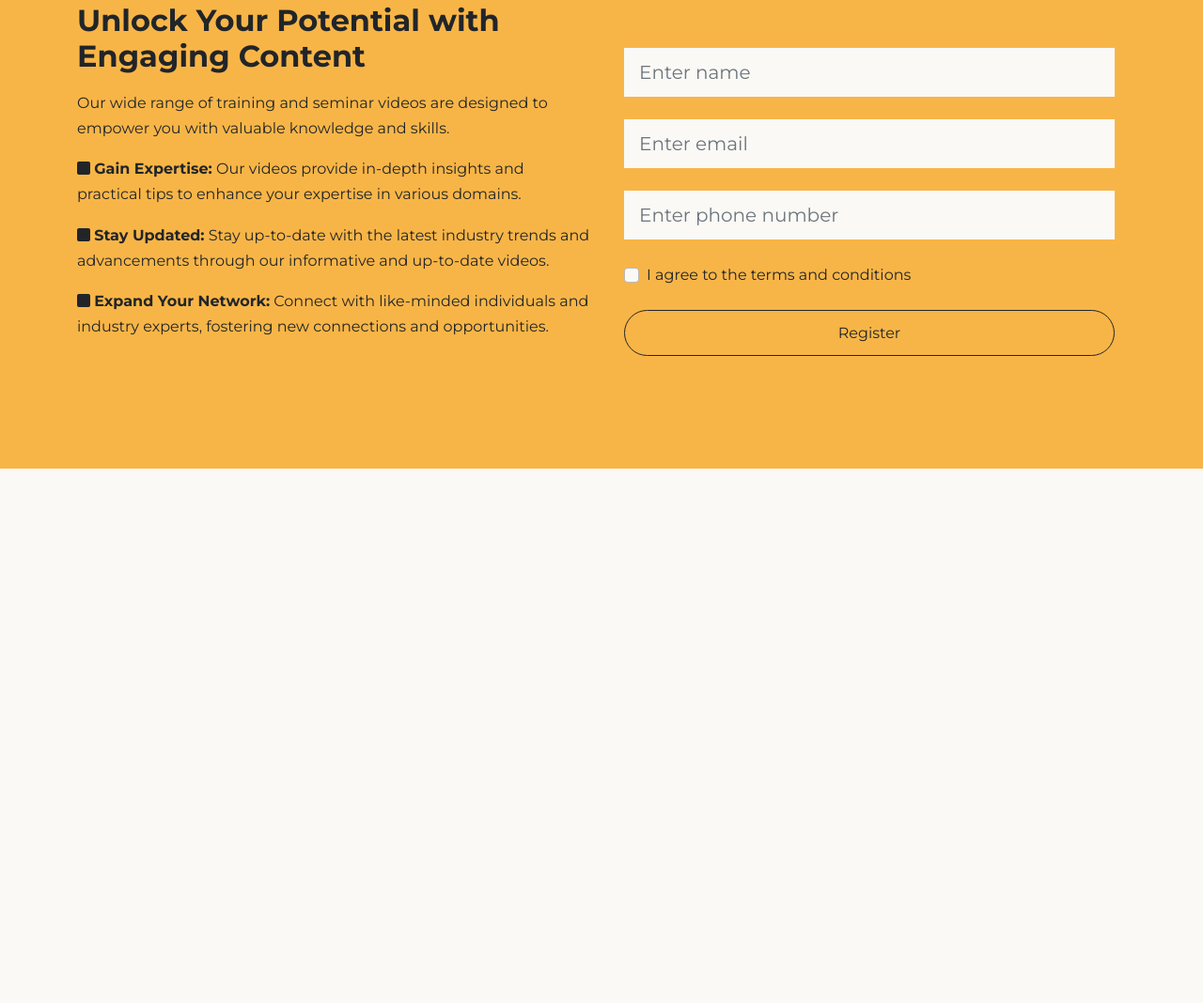
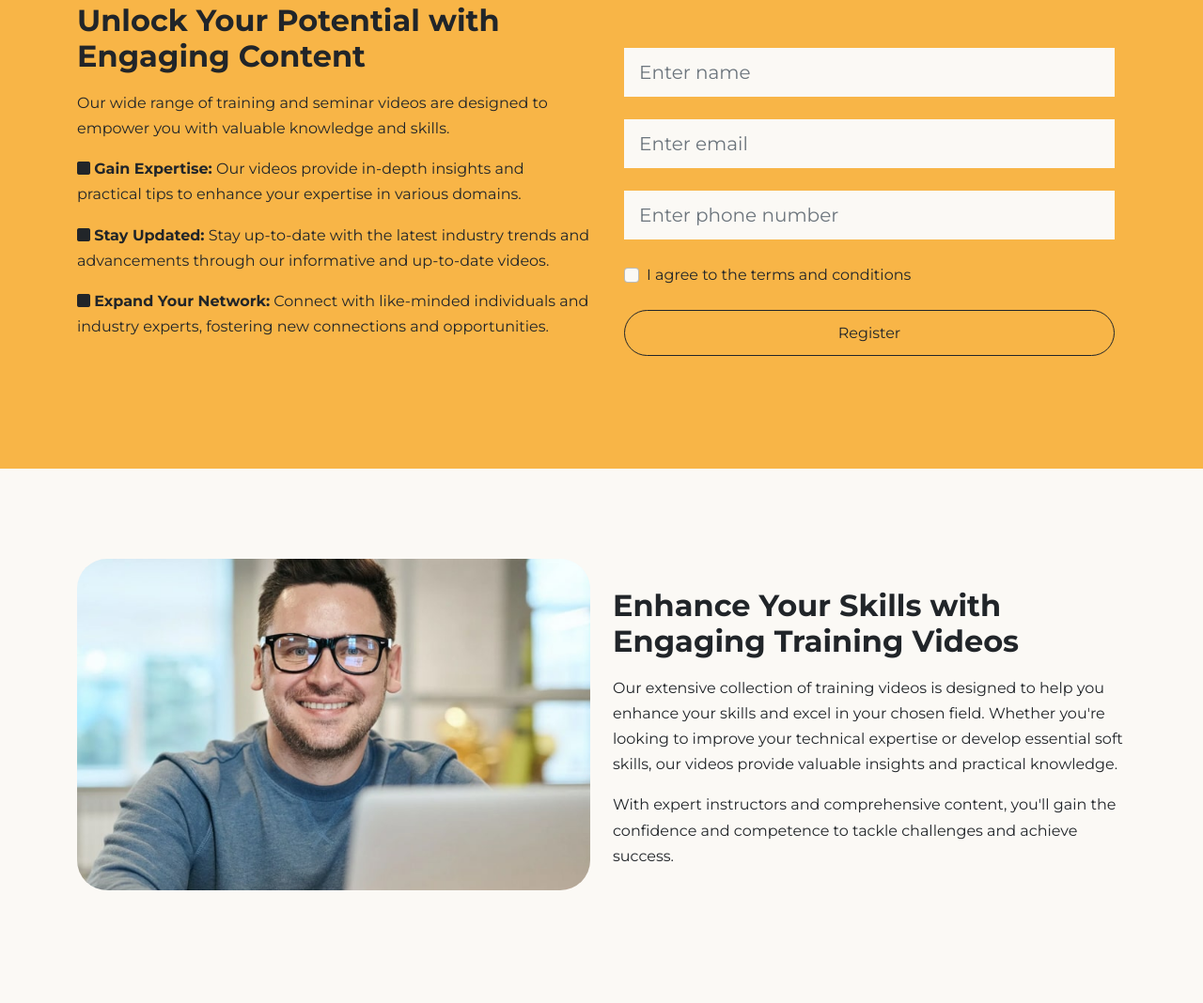
Before and after one commit to kongyutay/bootstrap-corso-training-website, a website: page index.html in a window 1280 px wide. Shown: the part 1093-2161 px from the top of the page at 94% size. Before the commit the page ends 1592 px from the top, so only its background shows below. Drawn offline with nearby package versions, Linux system fonts and the light colour scheme; files that its build step writes are made by us from their sources.

Commit message:
details section

```diff
--- a/index.html
+++ b/index.html
@@ -262,6 +262,42 @@
                 </div>
             </div>
         </section>
+
+        <!-- Details -->
+        <section id="discover" class="details py-6 bg-light">
+            <div class="container">
+                <div class="row">
+                    <div class="col-lg-6">
+                        <img
+                            src="images/instructor.jpg"
+                            alt=""
+                            class="img-fluid rounded-5 mb-4"
+                        />
+                    </div>
+                    <div
+                        class="col-lg-6 d-flex flex-column justify-content-center"
+                    >
+                        <h2>
+                            Enhance Your Skills with Engaging Training Videos
+                        </h2>
+                        <p>
+                            Our extensive collection of training videos is
+                            designed to help you enhance your skills and excel
+                            in your chosen field. Whether you're looking to
+                            improve your technical expertise or develop
+                            essential soft skills, our videos provide valuable
+                            insights and practical knowledge.
+                        </p>
+                        <p>
+                            With expert instructors and comprehensive content,
+                            you'll gain the confidence and competence to tackle
+                            challenges and achieve success.
+                        </p>
+                    </div>
+                </div>
+            </div>
+        </section>
+
         <script src="js/bootstrap.bundle.min.js"></script>
         <script src="js/script.js"></script>
     </body>
```
